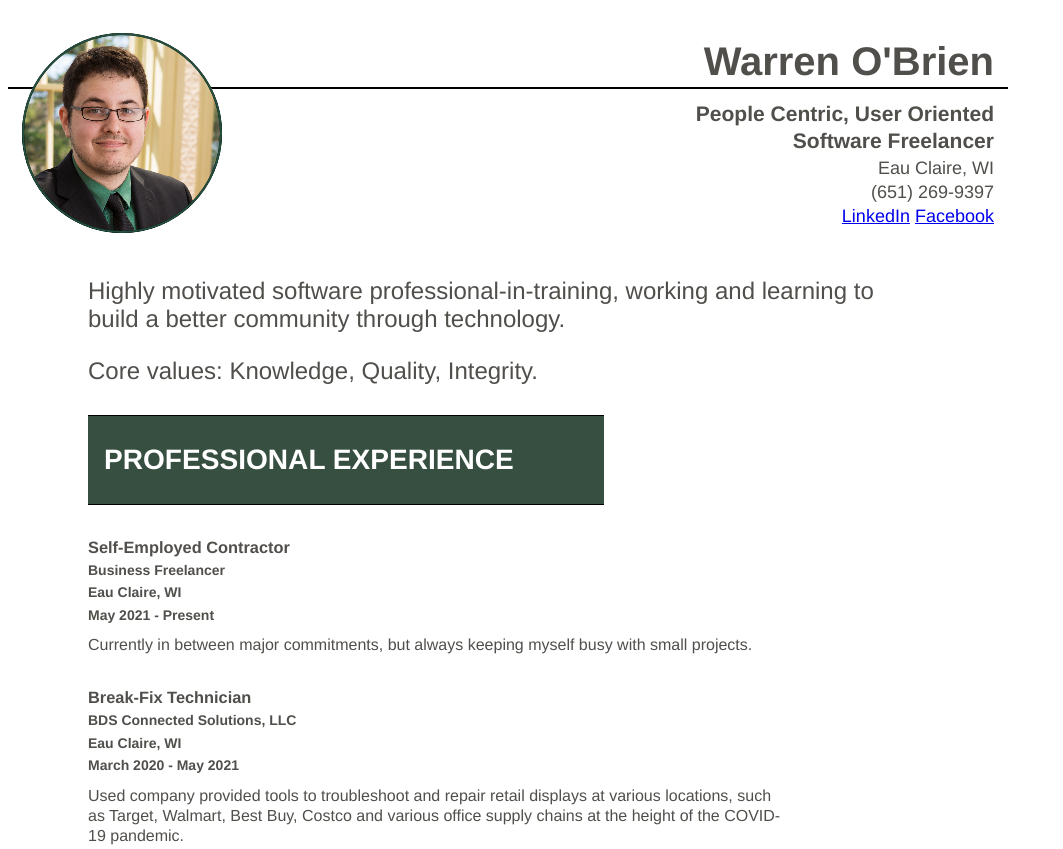
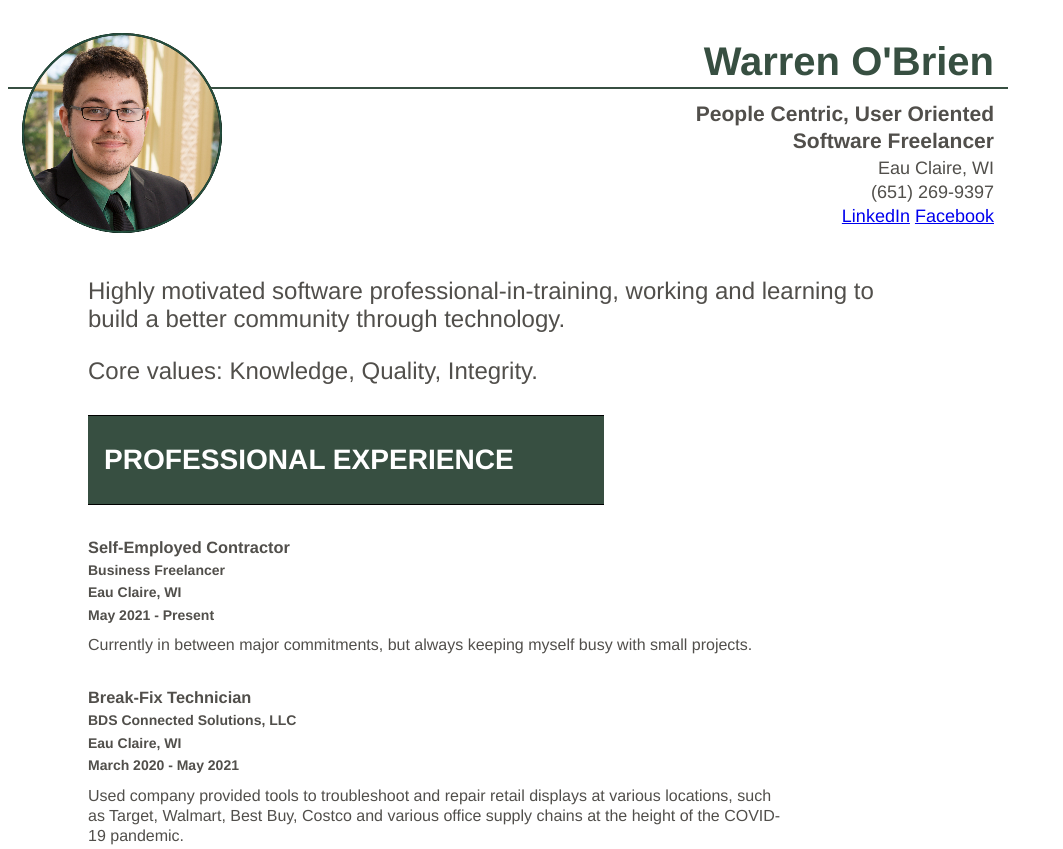
Before and after one commit to whoguy24/whoguy24.github.io, a plain HTML site: page index.html in a window 1280 px wide. Shown: the top 849 px of the page, without its empty margins (0-1063 px from the left). Drawn offline with Linux system fonts and the light colour scheme.

Commit message:
Add files via upload

```diff
--- a/style.css
+++ b/style.css
@@ -15,7 +15,7 @@ body {
 }
 .res_header_top {
   height: 60px;
-  border-bottom: 2px solid black;
+  border-bottom: 2px solid #374F41;
     /* For Design and Testing Purposes */
     /* background-color: red; */
 }
@@ -26,7 +26,7 @@ body {
   padding-right: 14px;
   position: relative;
   top: 20%;
-  color: #514F4B;
+  color: #374F41;
 }
 .res_header_bottom {
   height: 150px;
@@ -51,8 +51,7 @@ body {
 .res_content_desc {
   font-size: 24px;
   font-family: Helvetica, sans-serif;
-    color: #514F4B;
-
+  color: #514F4B;
 }
 .res_content_header {
   background-color: #374F41;
```
